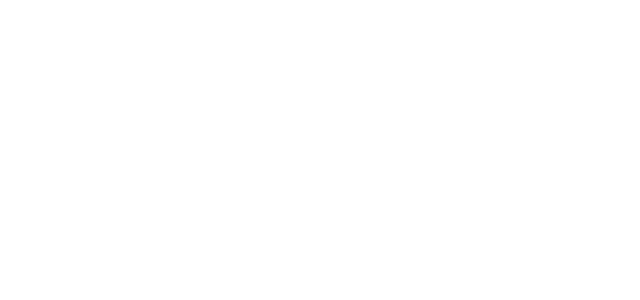
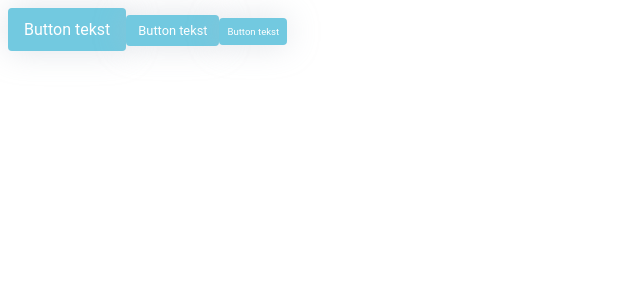
Before and after one commit to joostlek/website-2019-noud, a Nuxt app: page /lib in a window 1280 px wide. Before the commit this address had no page. Shown: the top 300 px of the page, without its empty margins (0-640 px from the left). Built offline with nearby package versions, Linux system fonts and the light colour scheme.

Commit message:
lib page for all components

```diff
--- /dev/null
+++ b/pages/lib.vue
@@ -0,0 +1,18 @@
+<template>
+  <div class="container">
+    <Button size="l">Button tekst</Button>
+    <Button size="m">Button tekst</Button>
+    <Button size="s">Button tekst</Button>
+  </div>
+</template>
+
+<script>
+import Button from '../components/interactions/button'
+
+export default {
+  name: 'Lib',
+  components: {
+    Button
+  }
+}
+</script>
```
